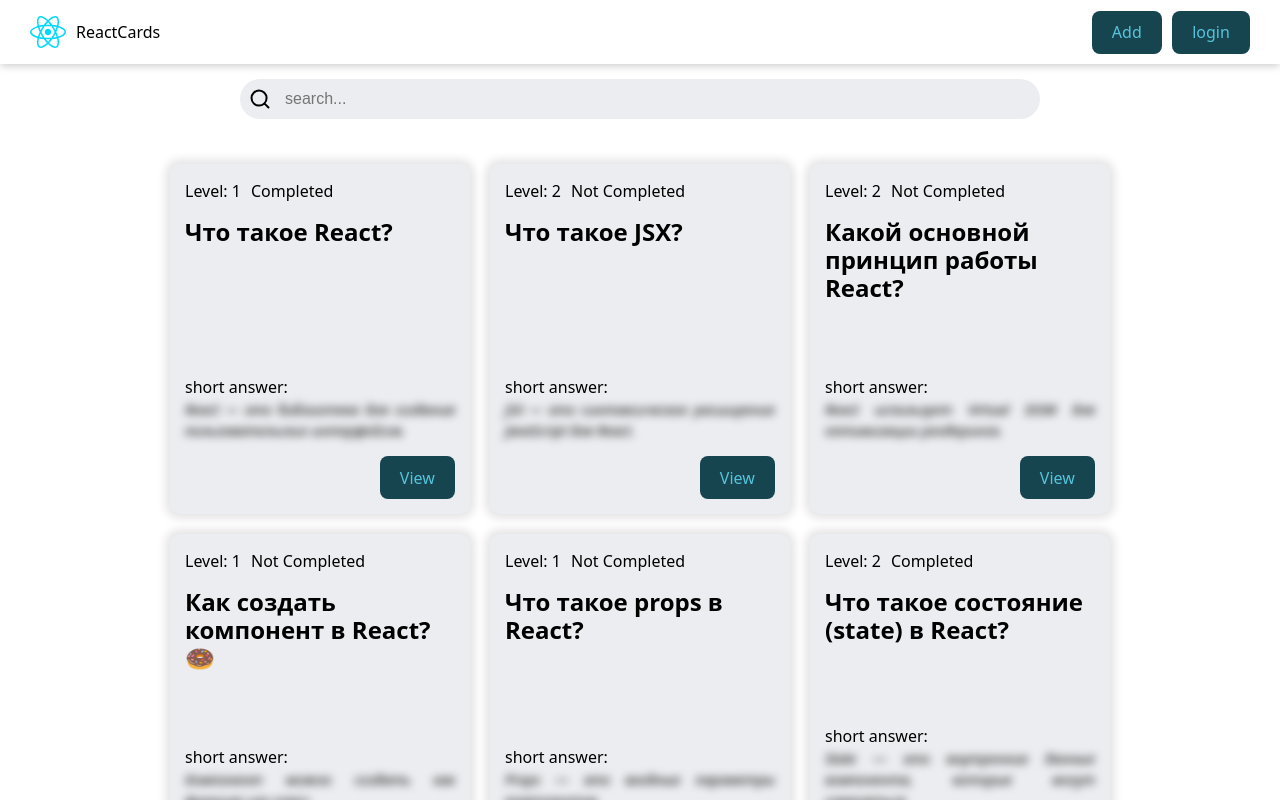
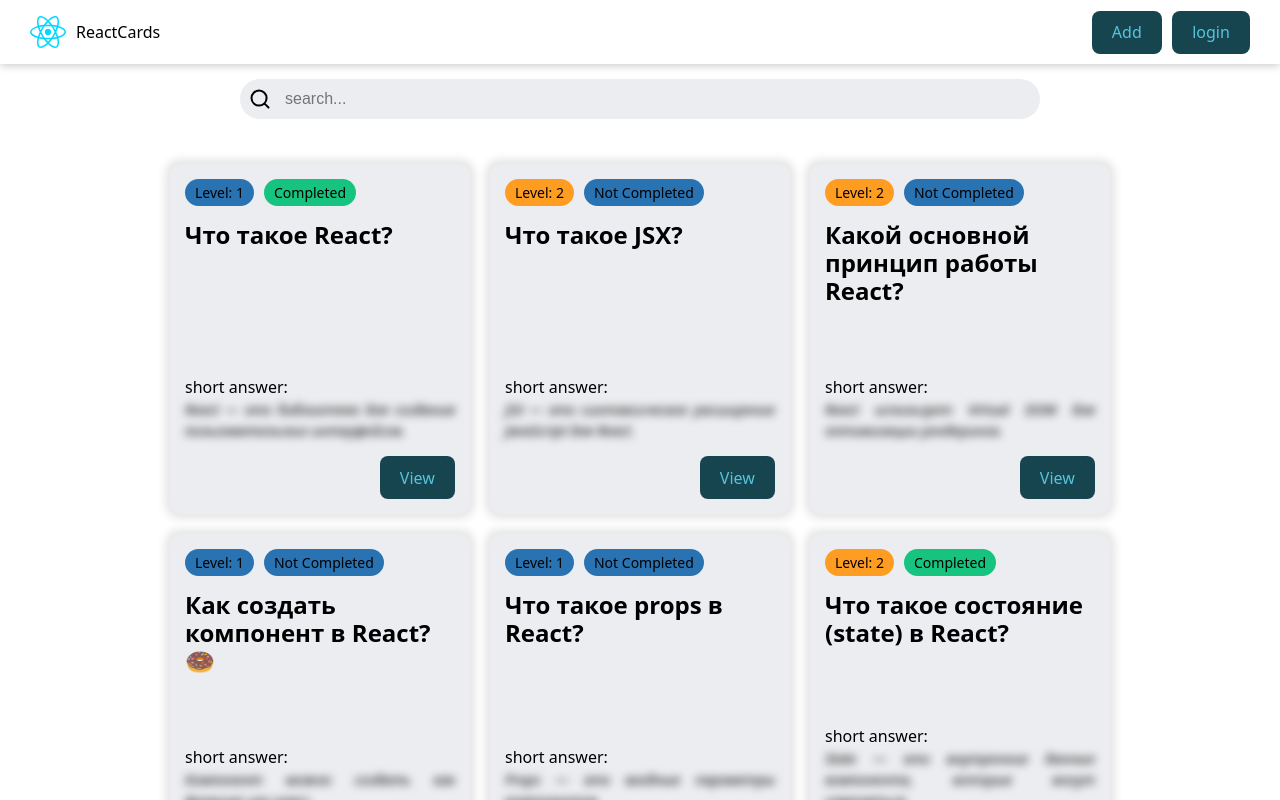
Before and after one commit to AbramenkoEkaterina/react-app-course, a React (Vite) app: page / in a window 1280 px wide. Built offline with nearby package versions, Linux system fonts and the light colour scheme; data requests are answered from the project's data file.

Commit message:
badje component

```diff
--- /dev/null
+++ b/src/components/Badge/Badge.module.css
@@ -0,0 +1,26 @@
+.badge {
+  width: fit-content;
+  border-radius: 20px;
+  padding: 3px 10px;
+  background-color: #c5baff;
+  color: var(--text-color);
+  text-transform: capitalize;
+  font-weight: 500;
+  font-size: 14px;
+}
+
+.primary {
+  background-color: #2973b2;
+}
+
+.success {
+  background-color: #16c47f;
+}
+
+.warning {
+  background-color: #ff9d23;
+}
+
+.alert {
+  background-color: #d84040;
+}
--- /dev/null
+++ b/src/components/Badge/Badge.tsx
@@ -0,0 +1,23 @@
+import styles from './Badge.module.css';
+
+type BadgeVariante = 'primary' | 'success' | 'warning' | 'alert';
+
+interface BadgeProps {
+  variant?: BadgeVariante;
+  children: React.ReactNode;
+}
+
+export const Badge = ({ variant, children }: BadgeProps) => {
+  switch (variant) {
+    case 'primary':
+      return <div className={`${styles.badge} ${styles.primary}`}>{children}</div>;
+    case 'success':
+      return <div className={`${styles.badge} ${styles.success}`}>{children}</div>;
+    case 'warning':
+      return <div className={`${styles.badge} ${styles.warning}`}>{children}</div>;
+    case 'alert':
+      return <div className={`${styles.badge} ${styles.alert}`}>{children}</div>;
+    default:
+      return <div className={styles.badge}>{children}</div>;
+  }
+};
--- /dev/null
+++ b/src/components/Badge/index.ts
@@ -0,0 +1 @@
+export { Badge } from './Badge';
--- a/src/components/QuestionCard/QuestionCard.tsx
+++ b/src/components/QuestionCard/QuestionCard.tsx
@@ -2,6 +2,7 @@ import { useNavigate } from 'react-router-dom';
 import { Button } from '../Button';
 import styles from './QuestionCard.module.css';
 import type { IQuestion } from './types';
+import { Badge } from '../Badge';
 
 interface QuestionCardProps {
   card: IQuestion;
@@ -10,11 +11,14 @@ interface QuestionCardProps {
 export const QuestionCard = ({ card }: QuestionCardProps) => {
   const navigate = useNavigate();
 
+  const levelVariant = card.level === 1 ? 'primary' : card.level === 2 ? 'warning' : 'alert';
+  const completedVariant = card.completed ? 'success' : 'primary';
+
   return (
     <div className={styles.card}>
       <div className={styles.cardLabels}>
-        <div>Level: {card.level}</div>
-        <div>{card.completed ? 'Completed' : 'Not Completed'}</div>
+        <Badge variant={levelVariant}>Level: {card.level}</Badge>
+        <Badge variant={completedVariant}>{card.completed ? 'Completed' : 'Not Completed'}</Badge>
       </div>
 
       <h5 className={styles.cardTitle}>{card.question}</h5>
```
